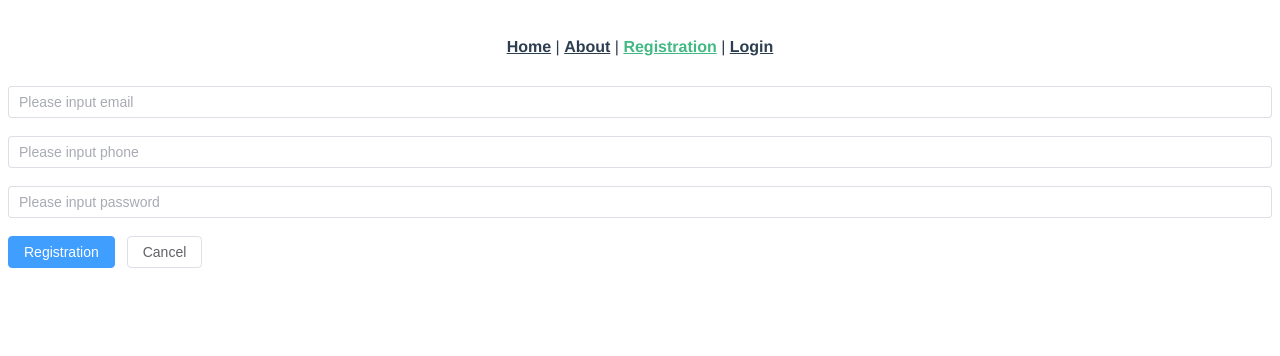
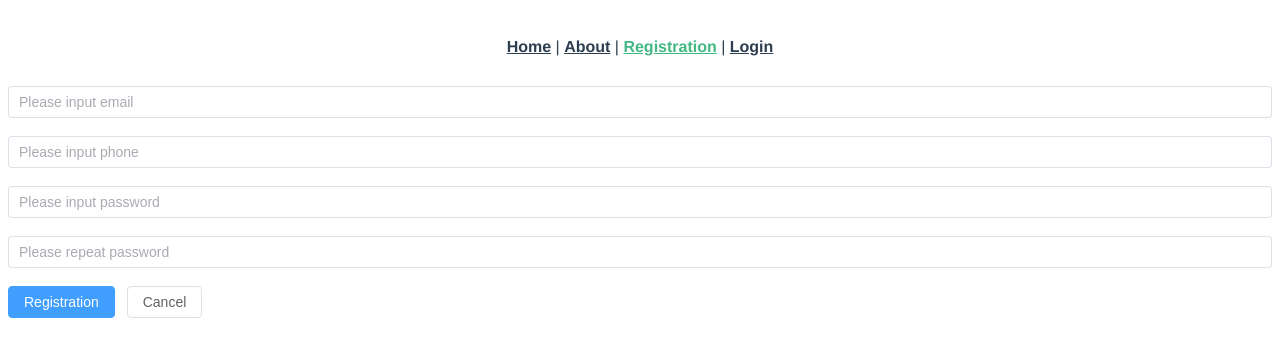
Before and after one commit to Akatocha/firebase-vue-3-ts, a Vue app: page /registration in a window 1280 px wide. Shown: the top 356 px of the page. Built offline with nearby package versions, Linux system fonts and the light colour scheme; no server answers.

Commit message:
front validator

```diff
--- a/src/views/Login.vue
+++ b/src/views/Login.vue
@@ -23,7 +23,7 @@
 import { reactive, ref } from 'vue';
 import { getUserState } from '@/helpers/User';
 import { getAuth, signInWithEmailAndPassword, signOut } from 'firebase/auth';
-import type { FormInstance } from 'element-plus';
+import type { FormInstance, FormRules } from 'element-plus';
 
 const LoginForm = ref<FormInstance>();
 const form = reactive({
@@ -31,9 +31,16 @@ const form = reactive({
   password: '',
   phone: '',
 });
-const rules = reactive({
-  email: [{ required: true, min: 3, message: 'Please input email', trigger: 'blur' }],
-  password: [{ required: true, message: 'Please input password', trigger: 'blur' }],
+const rules: FormRules = reactive({
+  email: [
+    { required: true, min: 3, message: 'Please input email', trigger: 'blur' },
+    {
+      type: 'email',
+      message: 'Please input correct email address',
+      trigger: ['blur', 'change'],
+    },
+  ],
+  password: [{ required: true, min: 6, message: 'Please input password', trigger: 'blur' }],
   phone: [{ required: true, message: 'Please input phone', trigger: 'blur' }],
 });
 const cancel = () => {
--- a/src/views/Registration.vue
+++ b/src/views/Registration.vue
@@ -9,6 +9,9 @@
       </el-form-item>
       <el-form-item prop="password">
         <el-input v-model="form.password" type="password" placeholder="Please input password" show-password />
+      </el-form-item>
+      <el-form-item prop="checkPassword">
+        <el-input v-model="form.checkPassword" type="password" placeholder="Please repeat password" show-password />
       </el-form-item>
       <el-form-item>
         <el-button type="primary" @click="onSubmit(registrationForm)">Registration</el-button>
@@ -22,7 +25,7 @@
 import { getAuth, createUserWithEmailAndPassword } from 'firebase/auth';
 import { reactive, ref } from 'vue';
 import { useRouter } from 'vue-router';
-import type { FormInstance } from 'element-plus';
+import type { FormInstance, FormRules } from 'element-plus';
 import { setUser, User } from '@/firebase';
 
 const registrationForm = ref<FormInstance>();
@@ -30,11 +33,20 @@ const router = useRouter();
 const form = reactive({
   email: '',
   password: '',
+  checkPassword: '',
   phone: '',
 });
-const rules = reactive({
-  email: [{ required: true, min: 3, message: 'Please input email', trigger: 'blur' }],
-  password: [{ required: true, message: 'Please input password', trigger: 'blur' }],
+const rules: FormRules = reactive({
+  email: [
+    { required: true, min: 3, message: 'Please input email', trigger: 'blur' },
+    {
+      type: 'email',
+      message: 'Please input correct email address',
+      trigger: ['blur', 'change'],
+    },
+  ],
+  password: [{ validator: passwordValidator, trigger: 'blur' }],
+  checkPassword: [{ trigger: 'blur', validator: checkPasswordValidator }],
   phone: [{ required: true, message: 'Please input phone', trigger: 'blur' }],
 });
 const cancel = () => {
@@ -47,29 +59,56 @@ const onSubmit = async (formEl: FormInstance | undefined) => {
   await formEl.validate((valid, fields) => {
     if (valid) {
       console.log('submit!');
-      tryRegistration()
+      tryRegistration();
     } else {
       console.log('error submit!', fields);
     }
   });
 };
 
+function passwordValidator(rule: any, value: any, callback: any) {
+  if (value === '') {
+    callback(new Error('Please input the password'));
+  } else if (value.length < 6) {
+    callback(new Error('Password should be at least 6 characters'));
+  } else {
+    if (form.checkPassword !== '') {
+      if (!registrationForm.value) return;
+      registrationForm.value.validateField('checkPassword', () => null);
+    }
+    callback();
+  }
+}
+
+function checkPasswordValidator(rule: any, value: any, callback: any) {
+  if (value === '') {
+    callback(new Error('Please input the password again'));
+  } else if (value.length < 6) {
+    callback(new Error('Password should be at least 6 characters'));
+  } else if (value !== form.password) {
+    callback(new Error("Two inputs don't match!"));
+  } else {
+    callback();
+  }
+}
+
 const tryRegistration = async () => {
-    try {
-
-    const { user: { uid : localId } } = await createUserWithEmailAndPassword(getAuth(), form.email, form.password);
+  try {
+    const {
+      user: { uid: localId },
+    } = await createUserWithEmailAndPassword(getAuth(), form.email, form.password);
 
     const userData: User = {
       userId: localId,
       phone: form.phone,
-      email: form.email
-    }
-    await setUser(userData)
-    router.push('/login')
+      email: form.email,
+    };
+    await setUser(userData);
+    router.push('/login');
   } catch (error) {
     console.error(error);
   }
-}
+};
 </script>
 
 <style scoped></style>
```
